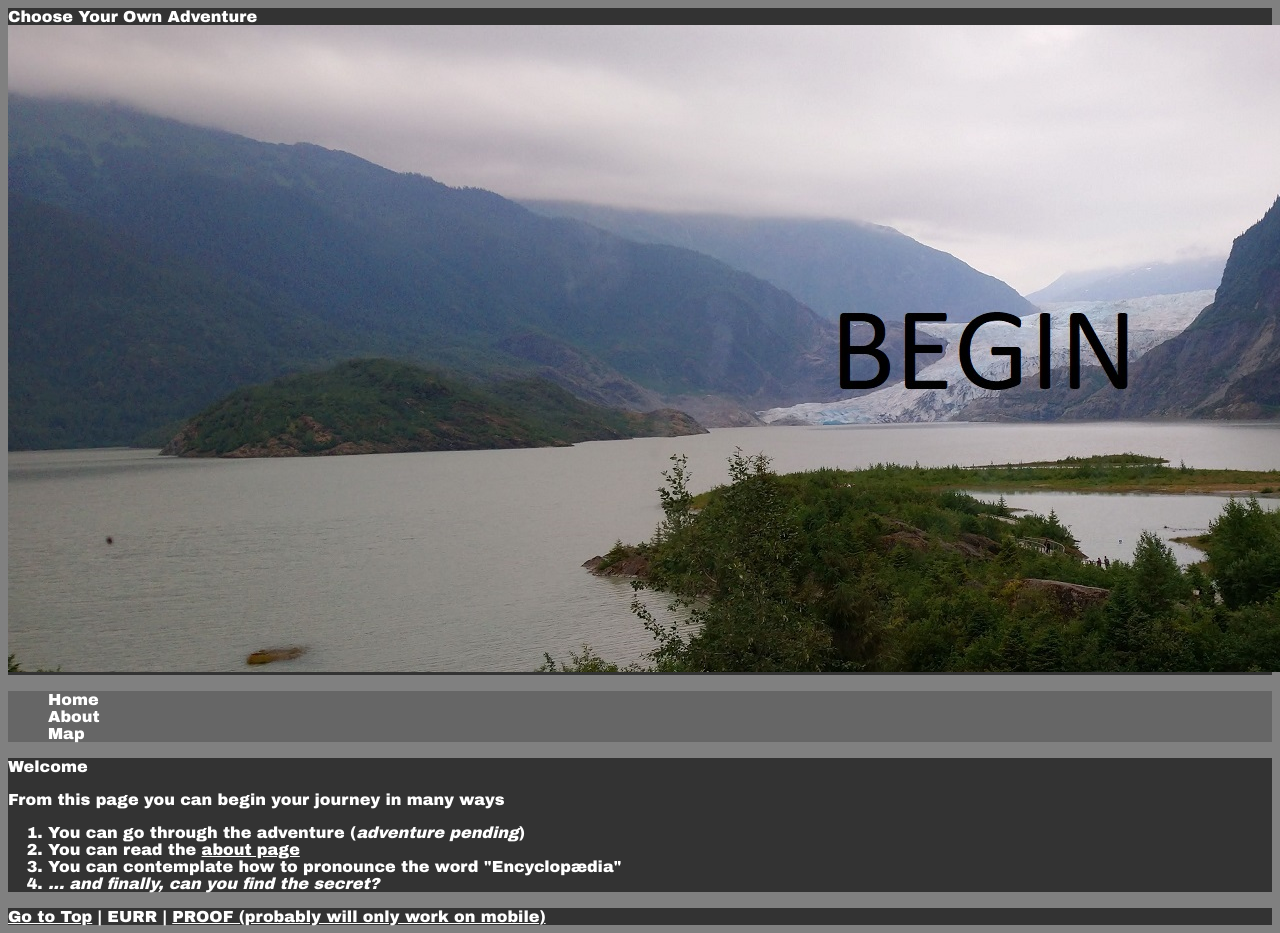
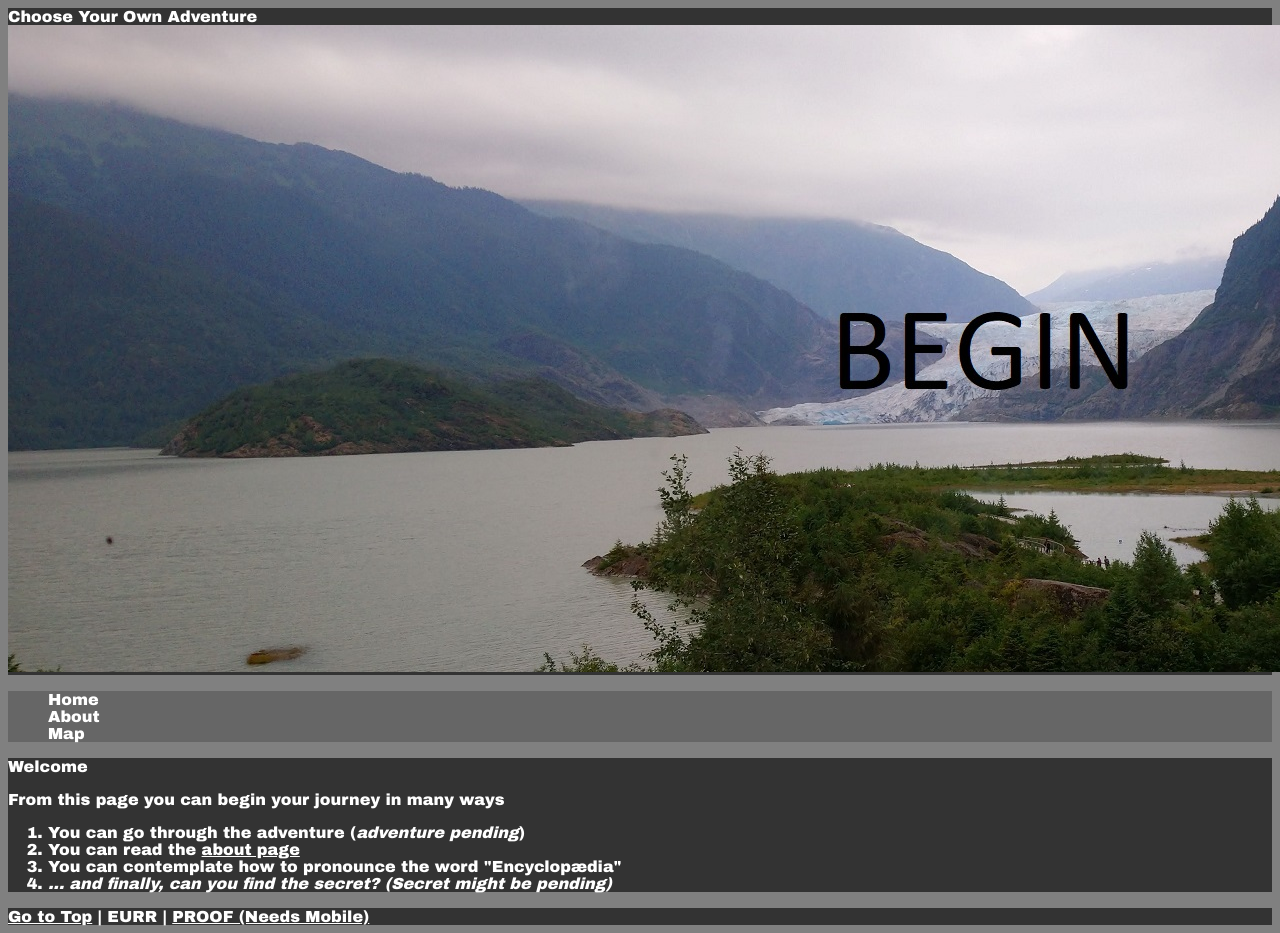
Before and after one commit to Tsparrow/Project, a plain HTML site: page V1/index.html in a window 1280 px wide. Shown: the top 933 px of the page. Drawn offline with Linux system fonts and the light colour scheme.

Commit message:
Update index.html

```diff
--- a/V1/index.html
+++ b/V1/index.html
@@ -18,7 +18,7 @@
     <body>
         <header id="top">
             Choose Your Own Adventure
-            <img src="BeginIMGTmp.jpg" alt="Begin Your Adventure">
+            <a href="Page1"><img src="BeginIMGTmp.jpg" alt="Begin Your Adventure"></a>
         </header>
         <nav>
             <ul>
@@ -34,12 +34,12 @@
                 <li>You can go through the adventure (<em>adventure pending</em>)</li>
                 <li>You can read the <a href="about.html">about page</a></li>
                 <li>You can contemplate how to pronounce the word "Encyclop&aelig;dia"</li>
-                <li><em>... and finally, can you find the secret?</em></li>
+                <li><em>... and finally, can you find the secret? (Secret might be pending)</em></li>
             </ol>
 
         </article>
         <footer>
-            <a href="#top">Go to Top</a> | <a style="text-decoration: none; color: white;" href="https://www.youtube.com/watch?v=dQw4w9WgXcQ" target="_blank">EURR</a> | <a href="geo:60.173452,24.936264" target="_blank">PROOF (probably will only work on mobile)</a>
+            <a href="#top">Go to Top</a> | <a style="text-decoration: none; color: white;" href="https://www.youtube.com/watch?v=dQw4w9WgXcQ" target="_blank">EURR</a> | <a href="geo:60.173452,24.936264" target="_blank">PROOF (Needs Mobile)</a>
         </footer>
     </body>
 </html>
```
